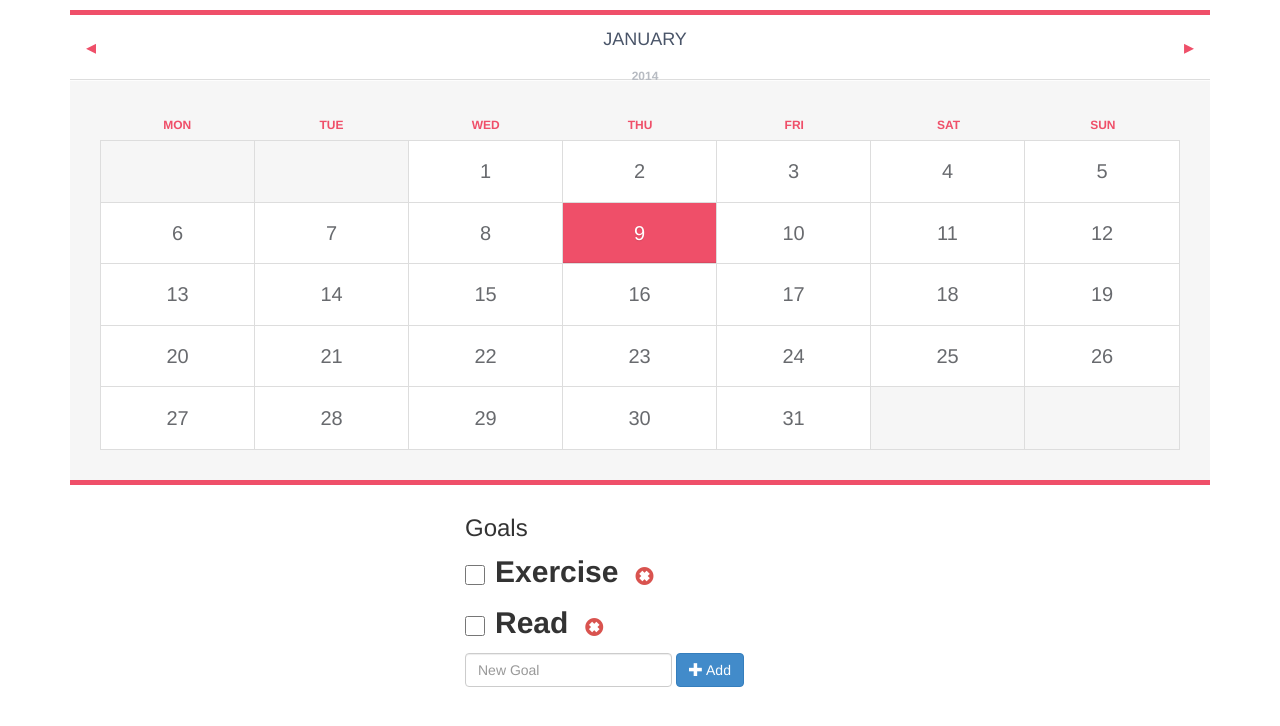
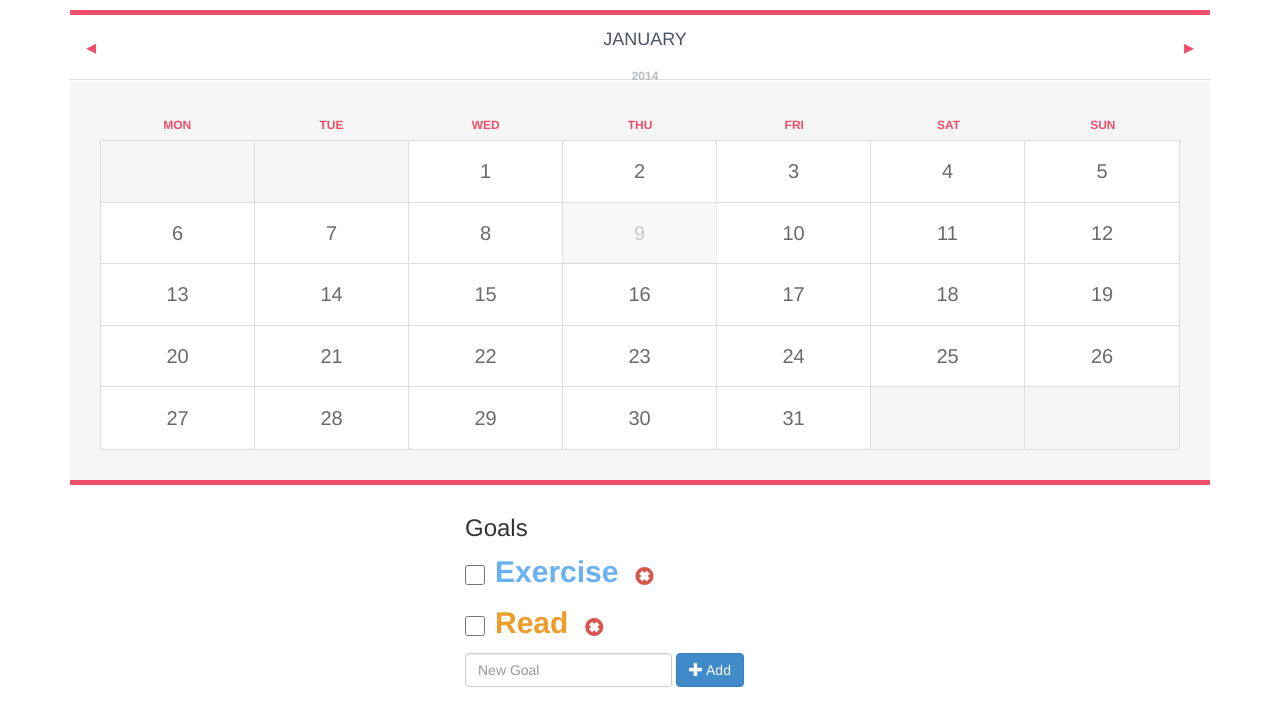
Before and after one commit to wyegelwel/nonzeroday, a website: page views/index.html in a window 1280 px wide. Drawn offline with Linux system fonts and the light colour scheme; files that its build step writes are made by us from their sources; files whose address does not match are found by name.

Commit message:
Completed items now reflected in calendar. Still need ui tweaks

```diff
--- a/public/css/calendar.css
+++ b/public/css/calendar.css
@@ -82,7 +82,7 @@
 	line-height: 20px;
 	font-weight: 700;
 	color: #ddd;
-	text-shadow: 0 -1px 0 rgba(255,255,255,0.8);
+	/*text-shadow: 0 -1px 0 rgba(255,255,255,0.8);*/
 	bottom: 5px;
 	right: 5px;
 	text-align: right;
@@ -327,13 +327,13 @@
 }
 
 .fc-calendar .fc-row > div.fc-selected {
-	background: #ef4f69;
+	opacity: 0.3;
 	box-shadow: inset 0 -1px 1px rgba(0,0,0,0.1);
 }
 
 .fc-calendar .fc-row > div.fc-selected > span.fc-date {
-	color: #fff;
-	text-shadow: 0 1px 1px rgba(0,0,0,0.1);
+	/*color: #fff;*/
+	/*text-shadow: 0 1px 1px rgba(0,0,0,0.1);*/
 }
 
 .fc-calendar .fc-row > div.fc-content:after {
--- a/public/js/nonzeroday.js
+++ b/public/js/nonzeroday.js
@@ -8,6 +8,7 @@ var defaultGoals = {"Exercise": {
 					 			text: "Read",
 					 			completed: false
 					 }};
+var defaultColors = ["rgb(105, 177, 240)", "#ed9c28", "#3276b1", "#47a447", "#39b3d7", "#d2322d"]
 
 function toggleGoalCompletion(goal){
 	console.log(goal)
@@ -24,9 +25,9 @@ function removeGoal(goal){
 }
 
 
-function displayGoal(goal, container){
+function displayGoal(goal, container, opts){
 	goalWrapper = $("<div>");
-	label = $("<label>").addClass("goal").text(goal.text).appendTo(goalWrapper);
+	label = $("<label>").addClass("goal").text(goal.text).css("color", opts.textColor).appendTo(goalWrapper);
 	$("<input type='checkbox' />").addClass("goalCheck")
 								  .appendTo(label)
 								  .attr("name", goal.text)
@@ -48,11 +49,13 @@ function displayGoals(goals){
 	console.log(goals)
 	goalContainer = $("#createdGoalsContainer");
 	if (Object.keys(goals).length > 0){
+		var i = 0;
 		for (var goal in goals){
 			console.log(goals[goal])
 			//Make sure to only try to display goal objects
 			if (goals[goal].text){
-				displayGoal(goals[goal], goalContainer);
+				displayGoal(goals[goal], goalContainer, {textColor: defaultColors[i]});
+				i++;
 			}
 		}
 	}
@@ -78,6 +81,7 @@ $("#addBtn").click(function(){
 
 function saveData(){
 	localStorage["goals"] = JSON.stringify(D.goals);
+	colorCalendar();
 }
 
 function loadData(){
@@ -89,13 +93,6 @@ function loadData(){
 	}
 }
 
-function updateMonthYear() {
-	$month = $( '#custom-month' ).html( D.cal.getMonthName() );
-	$year = $( '#custom-year' ).html( D.cal.getYear() );
-	$month.html( D.cal.getMonthName() );
-	$year.html( D.cal.getYear() );
-}
-
 function copyGoals(goals){
 	newGoals = {};
 	for (goal in goals){
@@ -105,18 +102,17 @@ function copyGoals(goals){
 	return newGoals;
 }
 
-
 function daySelected(day){
 	if (!D.goals[day]){
-		dates = Object.keys(D.goals);
+		var dates = Object.keys(D.goals);
 		if (dates.length == 0){
 			D.goals[day] = copyGoals(defaultGoals);
 		} else{
 			//Carry over the goals from the most recent day before 'day'
 			dates = $.map(dates,function(v,i){return parseInt(v);}).filter(function(v,i){ return (v < day);});
-			datesBefore = dates.sort();
+			var datesBefore = dates.sort();
 			if (datesBefore.length > 0){
-				lastDateBefore = datesBefore[datesBefore.length-1];
+				var lastDateBefore = datesBefore[datesBefore.length-1];
 				D.goals[day] = copyGoals(D.goals[lastDateBefore]);
 			}else{
 				D.goals[day] = copyGoals(defaultGoals);
@@ -131,6 +127,42 @@ function daySelected(day){
 
 function pad(d) {
     return (d < 10) ? '0' + d.toString() : d.toString();
+}
+
+function colorCalendar(){
+	var currMonth = D.cal.getMonth();
+	for (date in D.goals){
+		var month = parseInt(date.substring(4,6));
+		var day = parseInt(date.substring(6,8));
+		if (currMonth == month && Object.keys(D.goals[date]).length > 0){
+			var cell = $(D.cal.getCell(day));
+			var goalCompleted = false;
+			var step = 1/Object.keys(D.goals[date]).length*100;
+			var goalCss = "";
+			var i = 0;
+			for (goal in D.goals[date]){
+				var color = (D.goals[date][goal].completed) ? defaultColors[i] : "white";
+				goalCss += color + " " + i*step + "%, " + color + " " + (i+1)*step + "%,";
+				i++;
+			}
+			goalCss = goalCss.substring(0, goalCss.length-1);
+
+			cell.css("background", "-webkit-linear-gradient(top, " + goalCss + ")");
+			cell.css("background", "-o-linear-gradient(top, " + goalCss + ")");
+			cell.css("background", "-moz-linear-gradient(top, " + goalCss + ")");
+			cell.css("background", "-ms-linear-gradient(top, " + goalCss + ")");
+			cell.css("background", "linear-gradient(to bottom, " + goalCss + ")");
+		}
+	}
+}
+
+function updateMonthYear() {
+	$month = $( '#custom-month' ).html( D.cal.getMonthName() );
+	$year = $( '#custom-year' ).html( D.cal.getYear() );
+	$month.html( D.cal.getMonthName() );
+	$year.html( D.cal.getYear() );
+
+	colorCalendar();
 }
 
 function setupCalendar(){
@@ -154,6 +186,8 @@ function setupCalendar(){
 	$( '#custom-prev' ).on( 'click', function() {
 		D.cal.gotoPreviousMonth( updateMonthYear );
 	} );
+
+	colorCalendar();
 }
 
 function onStartUp(){
@@ -168,8 +202,7 @@ onStartUp();
 //TODO
 /*
 When enter is clicked, it refreshes page.. fix that
-make selected day partially transparent
-make items completed reflect in calendar
-left align goals
 allow users to add notes when they complete a goal
+have color of goal consistent through days
+select color that work well with text
 */
```
Also changed, not shown: public/js/jquery.calendario.js.
